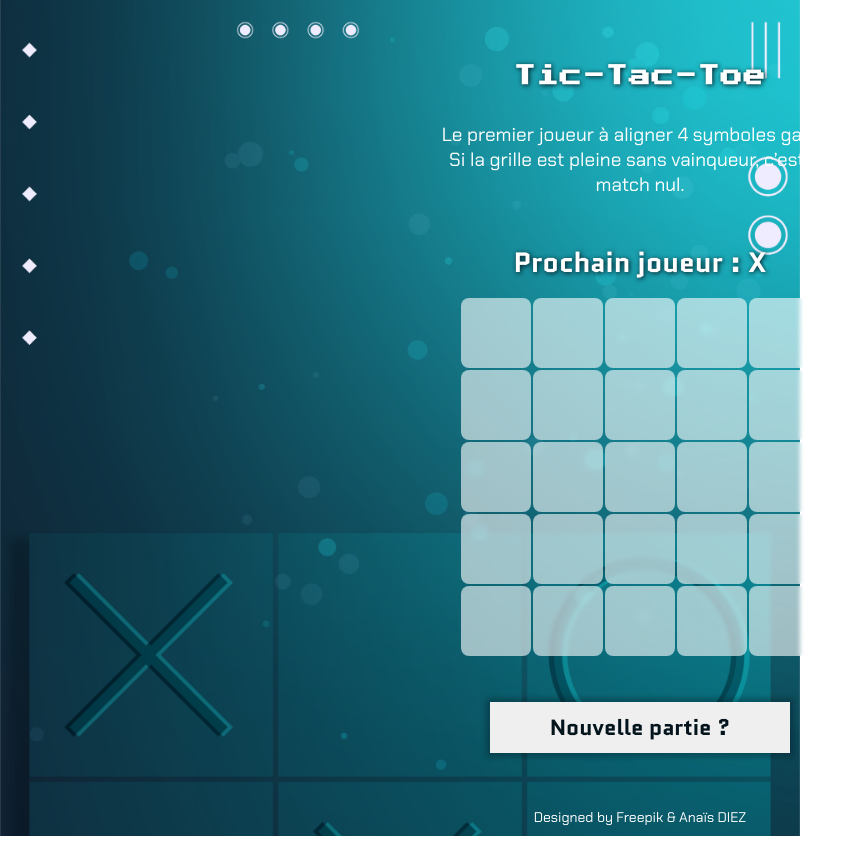
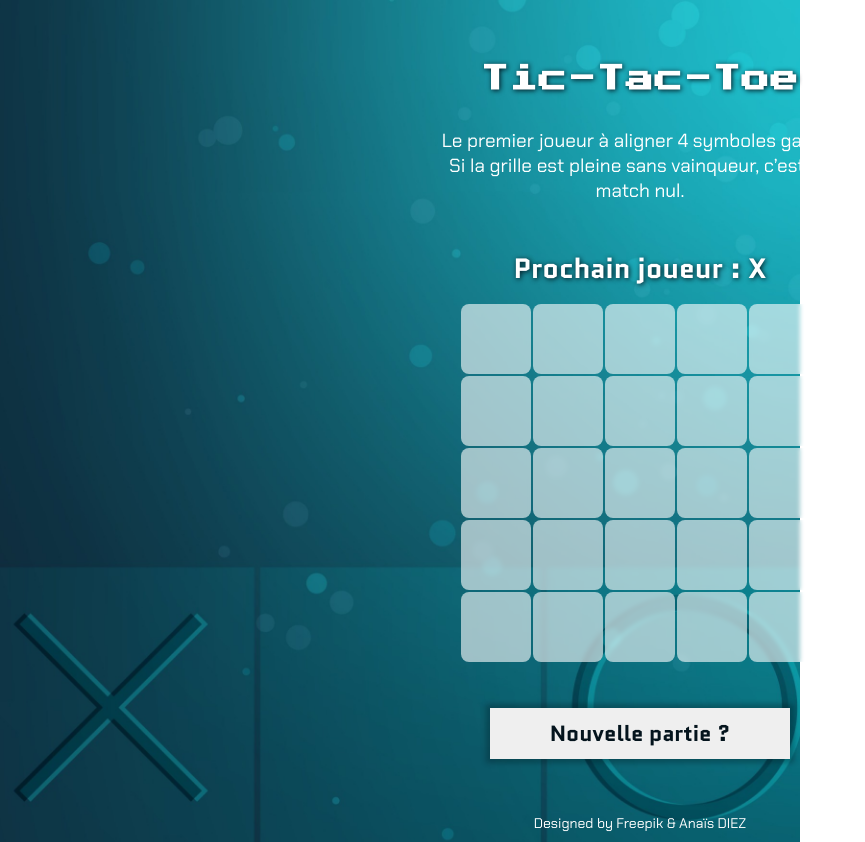
Before and after one commit to Anais-DZ/Tic_Tac_Toe, a React (Vite) app: page / in a window 1280 px wide. Shown: the whole page, without its empty margins (0-865 px from the left). Built offline with nearby package versions, Linux system fonts and the light colour scheme.

Commit message:
modification background

```diff
--- a/src/index.css
+++ b/src/index.css
@@ -28,11 +28,11 @@
 }
 
 h1 {
-  font-size: 22px;
+  font-size: 28px;
   text-align: center;
   font-family: 'press start 2p';
   color: #fff;
-  margin: 65px 35px 35px 35px;
+  margin: 65px 0px 35px 0px;
   letter-spacing: 1px;
   text-shadow: 1px 1px 5px #04141d;
 }
```
Also changed, not shown: bg_tic_tac_toe.webp.
